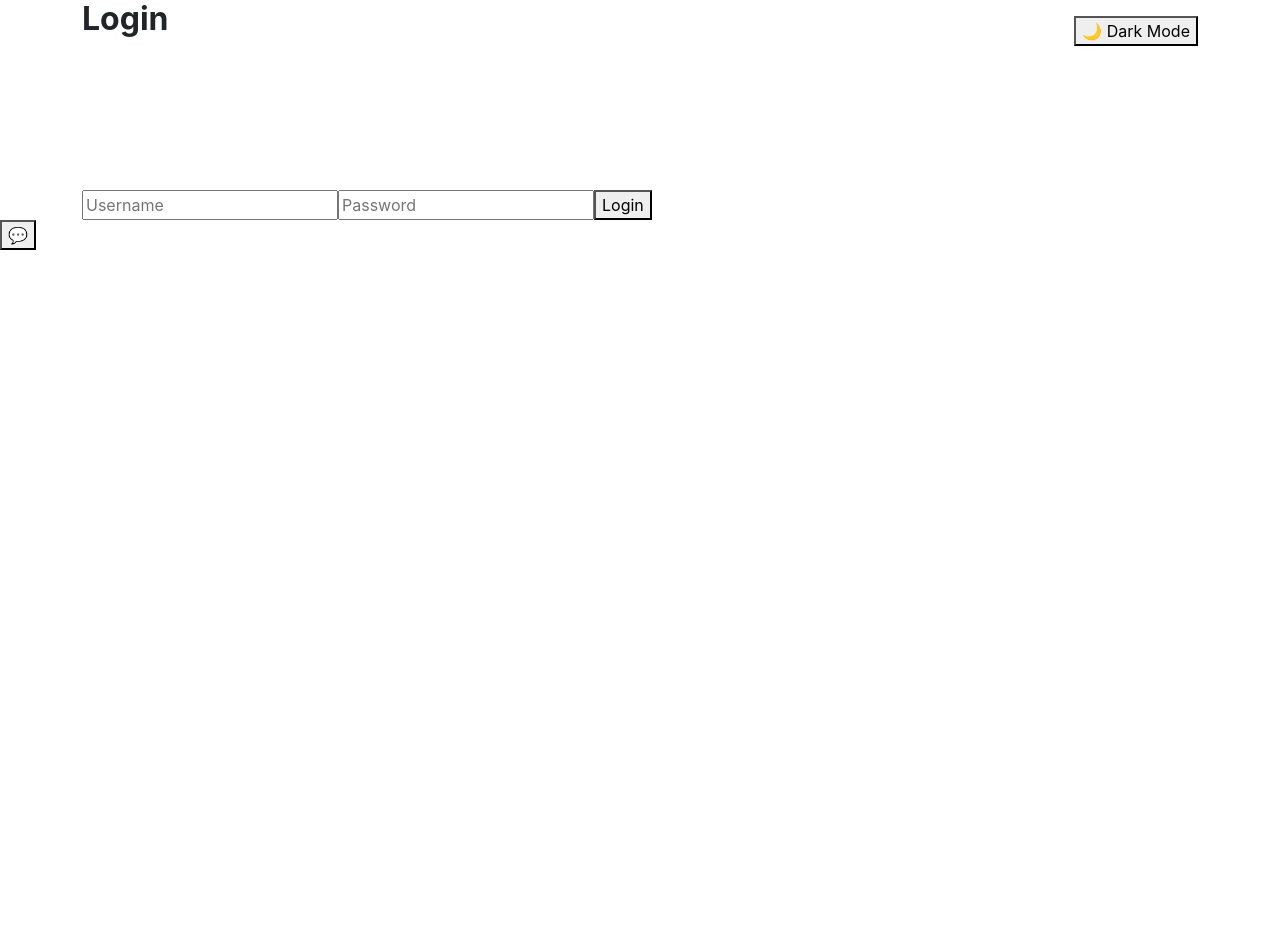
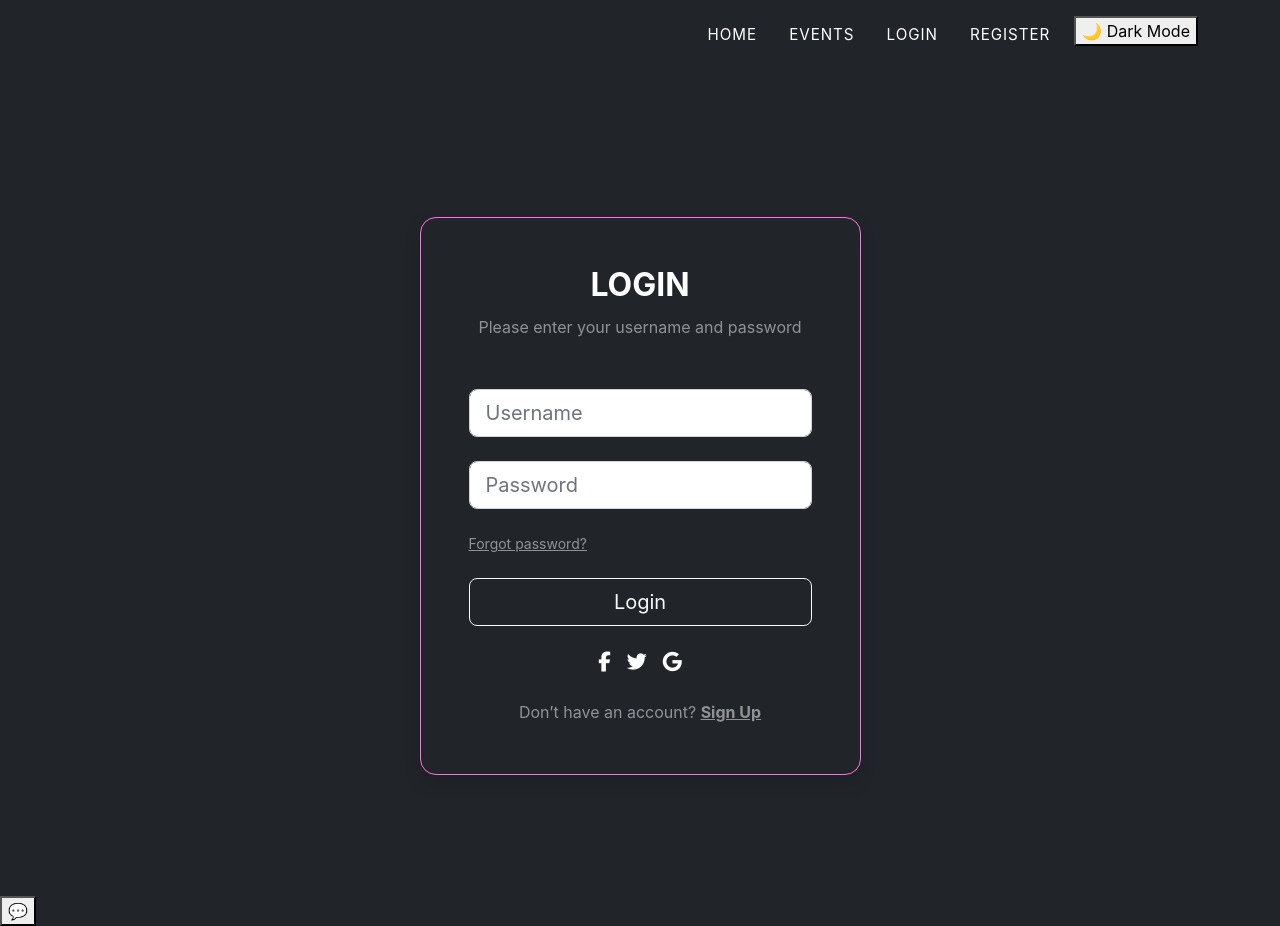
Before and after one commit to Lea-M04/EduEvent, a React (Create React App) app in the folder edu_event/: page /login in a window 1280 px wide. Before the commit the page ends 800 px from the top, so only its background shows below. Built offline with nearby package versions, Linux system fonts and the light colour scheme.

Commit message:
Log In Page

```diff
--- a/edu_event/package.json
+++ b/edu_event/package.json
@@ -3,6 +3,7 @@
   "version": "0.1.0",
   "private": true,
   "dependencies": {
+    "@fortawesome/fontawesome-free": "^6.7.2",
     "@testing-library/dom": "^10.4.0",
     "@testing-library/jest-dom": "^6.6.3",
     "@testing-library/react": "^16.3.0",
--- a/edu_event/src/App.js
+++ b/edu_event/src/App.js
@@ -10,19 +10,21 @@ import NetworkingPage from './pages/NetworkingPage';
 import ProfilePage from './pages/ProfilePage';
 import PrivateRoute from './components/PrivateRoute';
 import ChatBot from './components/ChatBot';
+import '@fortawesome/fontawesome-free/css/all.min.css';
+
 
 
 function App() {
   return (
     <AuthProvider>
       <Router>
-        <Navbar /> {/* ✅ Tash është brenda <Router> */}
+        <Navbar />
        <Routes>
   <Route path="/" element={<HomePage />} />
   <Route path="/login" element={<LoginPage />} />
   <Route path="/register" element={<RegisterPage />} />
 
-  {/* 🔐 Mbrohet: duhet me qenë i kyçur për me i pa këto */}
+
   <Route path="/events" element={
     <PrivateRoute>
       <EventPage />
--- a/edu_event/src/components/LoginForm.jsx
+++ b/edu_event/src/components/LoginForm.jsx
@@ -2,6 +2,7 @@ import axios from 'axios';
 import { useAuth } from '../context/authContext';
 import { useNavigate } from 'react-router-dom';
 import { useState } from 'react';
+
 
 function LoginForm() {
   const { login } = useAuth();
@@ -21,12 +22,67 @@ function LoginForm() {
 
   return (
     <>
-    <br></br><br /><br /><br /><br /><br />
-    <form onSubmit={handleSubmit}>
-      <input name="username" onChange={(e) => setForm({ ...form, username: e.target.value })} placeholder="Username" />
-      <input name="password" type="password" onChange={(e) => setForm({ ...form, password: e.target.value })} placeholder="Password" />
-      <button type="submit">Login</button>
-    </form>
+    <br /><br /><br /><br />
+      <section className="vh-100 gradient-custom d-flex align-items-center justify-content-center">
+        <div className="container py-5">
+          <div className="row justify-content-center">
+            <div className="col-12 col-md-8 col-lg-6 col-xl-5">
+              <div className="card bg-dark text-white shadow" style={{ borderRadius: '1rem', borderColor: '#ff70e7' }}>
+                <div className="card-body p-5">
+                  <form onSubmit={handleSubmit}>
+                    <div className="mb-5 text-center">
+                      <h2 className="fw-bold mb-2 text-uppercase">Login</h2>
+                      <p className="text-white-50">Please enter your username and password</p>
+                    </div>
+
+                    <div className="form-outline form-white mb-4">
+                      <input
+                        type="text"
+                        name="username"
+                        className="form-control form-control-lg"
+                        placeholder="Username"
+                        value={form.username}
+                        onChange={(e) => setForm({ ...form, username: e.target.value })}
+                        required
+                      />
+                    </div>
+
+                    <div className="form-outline form-white mb-4">
+                      <input
+                        type="password"
+                        name="password"
+                        className="form-control form-control-lg"
+                        placeholder="Password"
+                        value={form.password}
+                        onChange={(e) => setForm({ ...form, password: e.target.value })}
+                        required
+                      />
+                    </div>
+
+                    <div className="d-flex justify-content-between align-items-center mb-4">
+                      <a className="text-white-50 small" href="#">Forgot password?</a>
+                    </div>
+
+                    <div className="d-grid mb-4">
+                      <button className="btn btn-outline-light btn-lg" type="submit">Login</button>
+                    </div>
+
+                    <div className="d-flex justify-content-center mt-4">
+                      <a href="#!" className="text-white"><i className="fab fa-facebook-f fa-lg mx-2"></i></a>
+                      <a href="#!" className="text-white"><i className="fab fa-twitter fa-lg mx-2"></i></a>
+                      <a href="#!" className="text-white"><i className="fab fa-google fa-lg mx-2"></i></a>
+                    </div>
+
+                    <p className="mt-4 mb-0 text-center text-white-50">
+                      Don’t have an account? <a href="/register" className="fw-bold text-white-50">Sign Up</a>
+                    </p>
+                  </form>
+                </div>
+              </div>
+            </div>
+          </div>
+        </div>
+      </section>
     </>
   );
 }
--- a/edu_event/src/pages/LoginPage.jsx
+++ b/edu_event/src/pages/LoginPage.jsx
@@ -2,8 +2,8 @@ import LoginForm from '../components/LoginForm';
 
 function LoginPage() {
   return (
-    <div className="container">
-      <h2>Login</h2>
+    <div className="container" >
+
       <LoginForm />
     </div>
   );
```
Also changed, not shown: edu_event/src/assets/css/styles.css, 1 other file (tests, documents, lock files or other folders).
